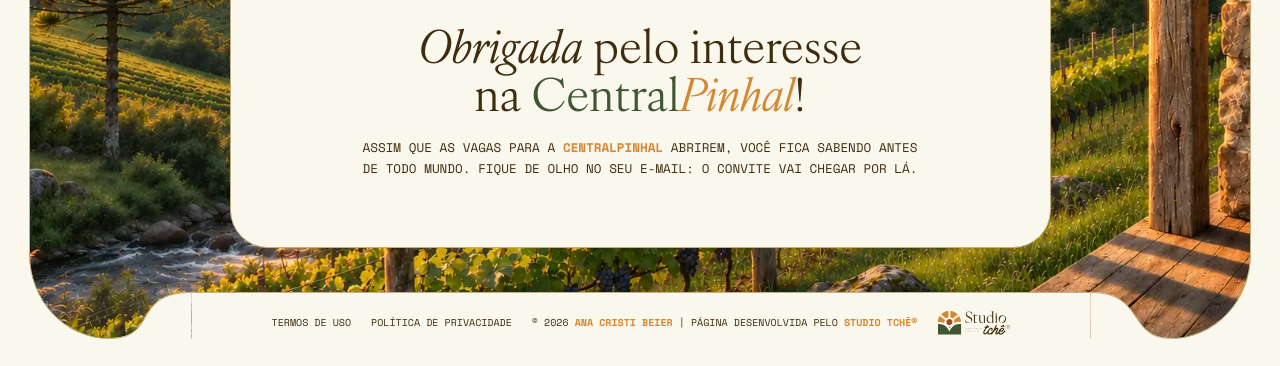
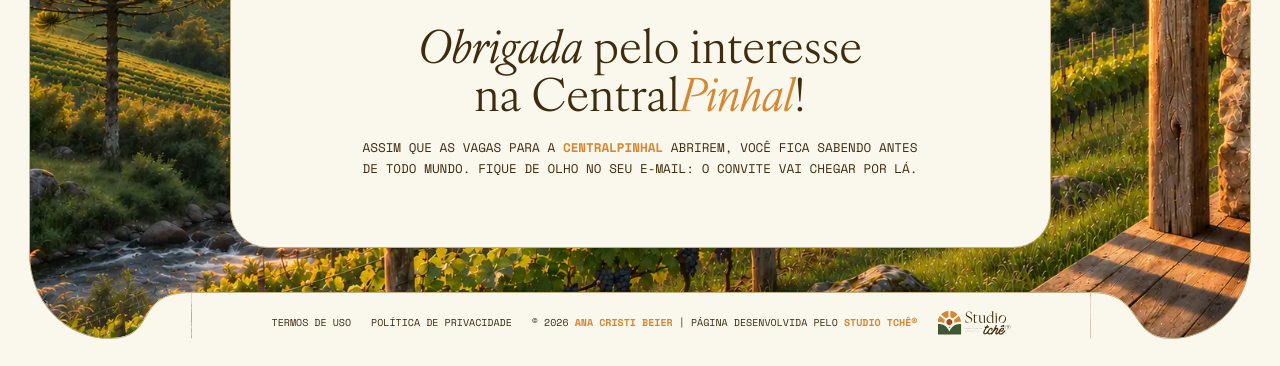
Before and after one commit to anacbeier/centralpinhal, a plain HTML site: page obrigado/index.html in a window 1280 px wide. Shown: the part 434-800 px from the top of the page. Drawn offline with Linux system fonts and the light colour scheme.

Commit message:
Obrigado: "Central" do título em marrom, como no Figma
Co-Authored-By: Claude Opus 5.5 <noreply@anthropic.com>

```diff
--- a/obrigado/index.html
+++ b/obrigado/index.html
@@ -142,7 +142,7 @@ h1 {
   text-wrap: balance;
 }
 h1 em { font-style: italic; }
-h1 .central { color: var(--verde); }
+h1 .central { color: var(--tinta); } /* marrom, como no Figma */
 h1 .pinhal { color: var(--amarelo); }
 .fala { max-width: 574px; margin: clamp(18px, 1.3vw, 25px) auto 0; font-size: clamp(12px, .5rem + .36vw, 15px); text-transform: uppercase; }
 .fala b { font-weight: 700; color: var(--amarelo); }
```
